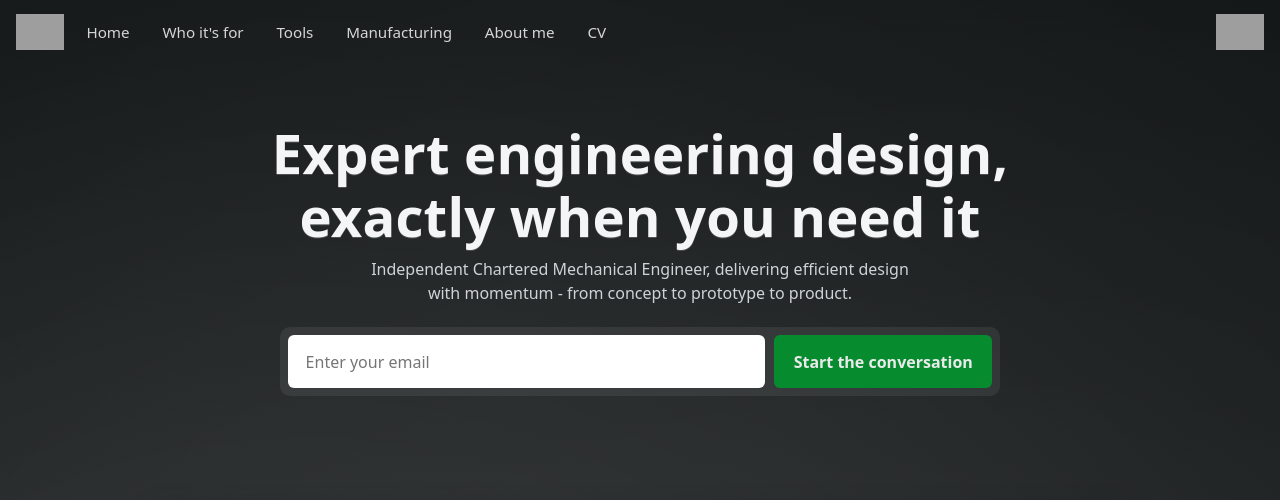
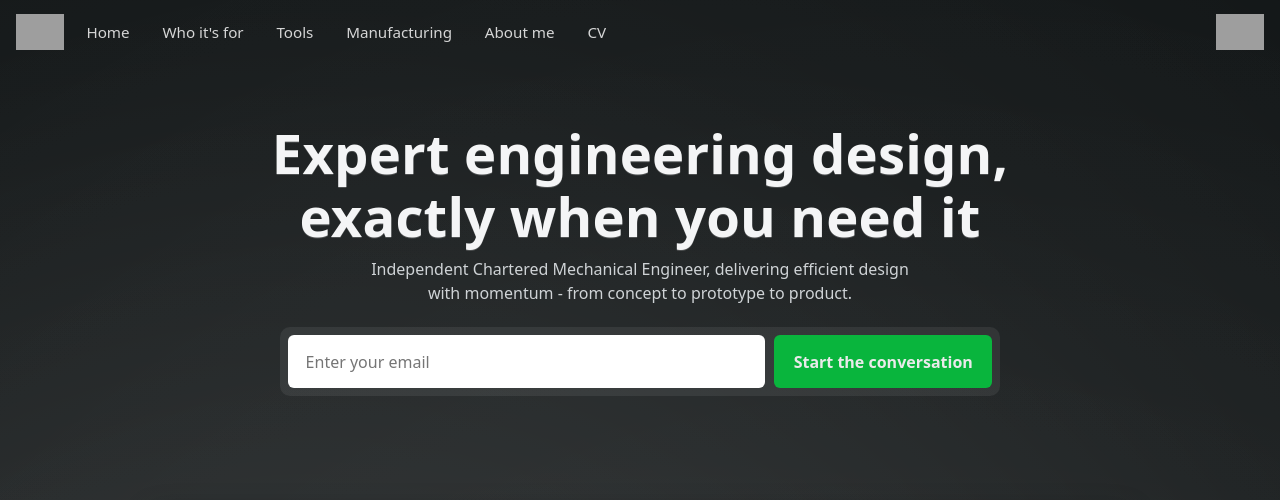
Before and after one commit to JamesAIzzard/jamesaizzard.github.io, a Jekyll site: the page built from index.html, in a window 1280 px wide and 1400 px high. Shown: the top 500 px of the window. Built offline with Jekyll 4.4.1, drawn with Linux system fonts in a browser that asks for light colours; some web fonts are replaced; grey boxes are pictures that could not be loaded.

Commit message:
Refactor CSS variables for improved consistency and clarity

```diff
--- a/assets/css/index.css
+++ b/assets/css/index.css
@@ -1,23 +1,3 @@
-:root {
-    --bg: #0b0f10;
-
-    --text: #eaeaea;
-    --muted: #cfd3d6;
-    --heading: #f4f5f6;
-
-    --accent: #068c2e;
-    --accent-2: #408bf4;
-    --ring: rgba(64, 139, 244, 0.45);
-
-    --panel: rgba(255, 255, 255, 0.04);
-    --panel-edge: rgba(255, 255, 255, 0.10);
-    --line: rgba(255, 255, 255, 0.6);
-
-    --maxw: 1080px;
-    --radius: 12px;
-    --shadow-lg: 0 12px 28px rgba(0, 0, 0, 0.35);
-}
-
 /* Hero */
 .hero {
     padding: clamp(1rem, 3.5vw, 3rem) 0 2rem;
--- a/assets/css/style.css
+++ b/assets/css/style.css
@@ -5,6 +5,9 @@
   --muted: #cfd3d6;
   --heading: #f4f5f6;
 
+  /* Unify accent token so page CSS can reference --accent */
+  --accent-1: #09b53d;
+  --accent: var(--accent-1);
   --accent-1: #09b53d;
   --accent-2: #408bf4;
   --ring: rgba(64, 139, 244, 0.45);
@@ -31,10 +34,11 @@
   color: var(--text);
   font-family: 'Hubot Sans', ui-sans-serif, system-ui, -apple-system, Segoe UI, Roboto, "Helvetica Neue", Arial, "Noto Sans", "Liberation Sans", sans-serif;
   background:
+    /* Soften outer stop to transparent to avoid darkening if blend modes fail */
     radial-gradient(circle at center,
       rgba(255, 255, 255, 0.12) 0%,
       rgba(255, 255, 255, 0.06) 20%,
-      rgba(0, 0, 0, 0.9) 100%),
+      transparent 100%),
     radial-gradient(circle at 25% 30%,
       rgba(255, 255, 255, 0.18) 0%,
       rgba(255, 255, 255, 0.05) 40%,
```
